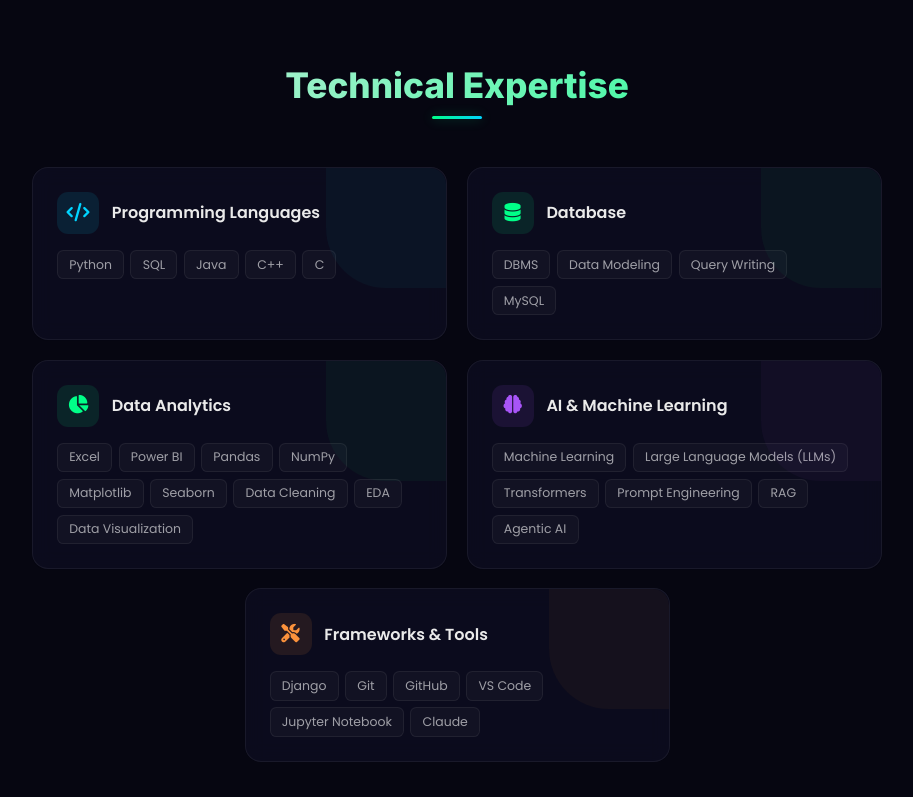
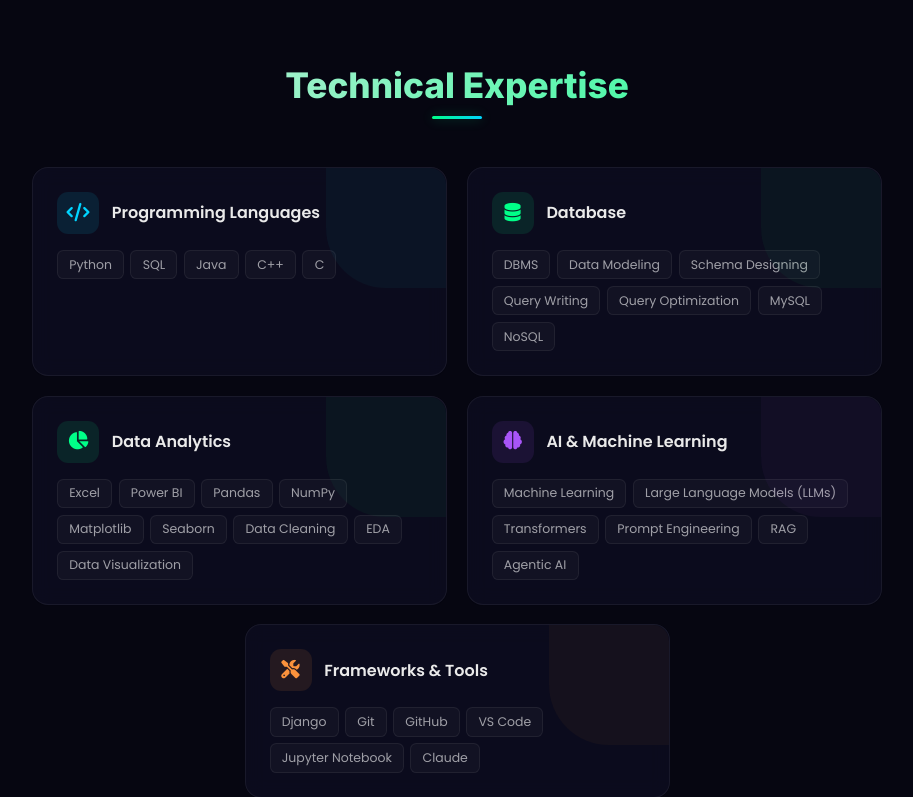
Before and after one commit to Abdulla1202/My-Portfolio-Porject, a Django app: template portfolio/Base/templates/home.html in a window 1280 px wide. Shown: the part 2207-3004 px from the top of the page, without its empty margins (183-1096 px from the left). Run offline with Django 3.2, Linux system fonts and the light colour scheme; the template is opened without the code that fills it, so the values that code supplies are empty.

Commit message:
Add Schema Designing and Query Optimization to skills

```diff
--- a/portfolio/Base/ai_assistant.py
+++ b/portfolio/Base/ai_assistant.py
@@ -41,7 +41,7 @@ Comprehensive Knowledge Base:
 - Key Project: TaskFlow (Secure Todo web application built with Django).
 
 3. DATA ANALYTICS (The Insight-Provider):
-- Skills: Power BI, Excel, Pandas, NumPy, Matplotlib, Seaborn, SQL, MySQL, DBMS, Data Modeling, EDA, Data Cleaning.
+- Skills: Power BI, Excel, Pandas, NumPy, Matplotlib, Seaborn, SQL, MySQL, DBMS, Data Modeling, Schema Designing, Query Optimization, NoSQL, EDA, Data Cleaning.
 - Experience: Data Analyst Intern at UdyamKart (Impactful Power BI dashboards and reporting efficiency).
 - Key Projects: Cancer Dataset Analysis, Python-Driven SQL UI, Live API Real-Time Dashboards.
 
--- a/portfolio/Base/templates/home.html
+++ b/portfolio/Base/templates/home.html
@@ -362,7 +362,7 @@
                     <h4>Database</h4>
                 </div>
                 <div class="category-tags">
-                    <span>DBMS</span><span>Data Modeling</span><span>Query Writing</span><span>MySQL</span>
+                    <span>DBMS</span><span>Data Modeling</span><span>Schema Designing</span><span>Query Writing</span><span>Query Optimization</span><span>MySQL</span><span>NoSQL</span>
                 </div>
             </div>
             <div class="skill-category-card scroll-animate">
```
